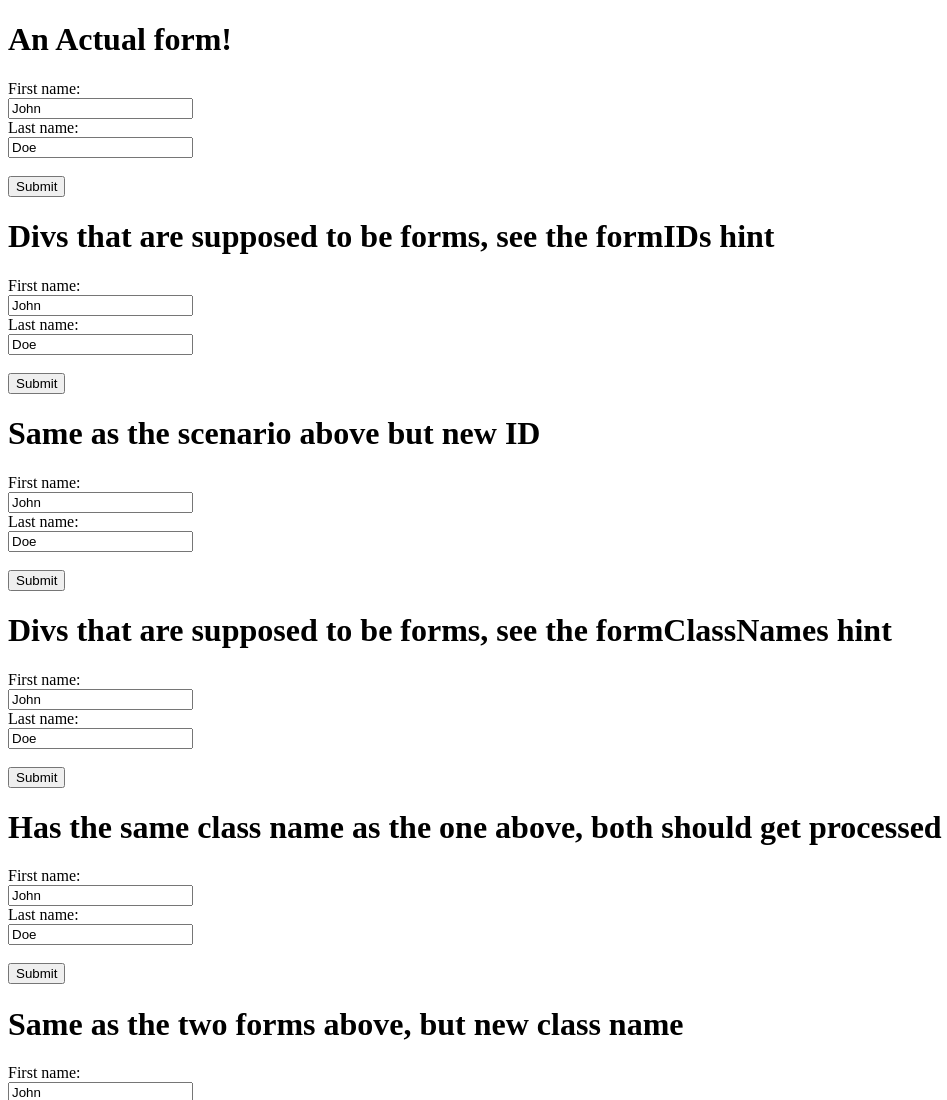
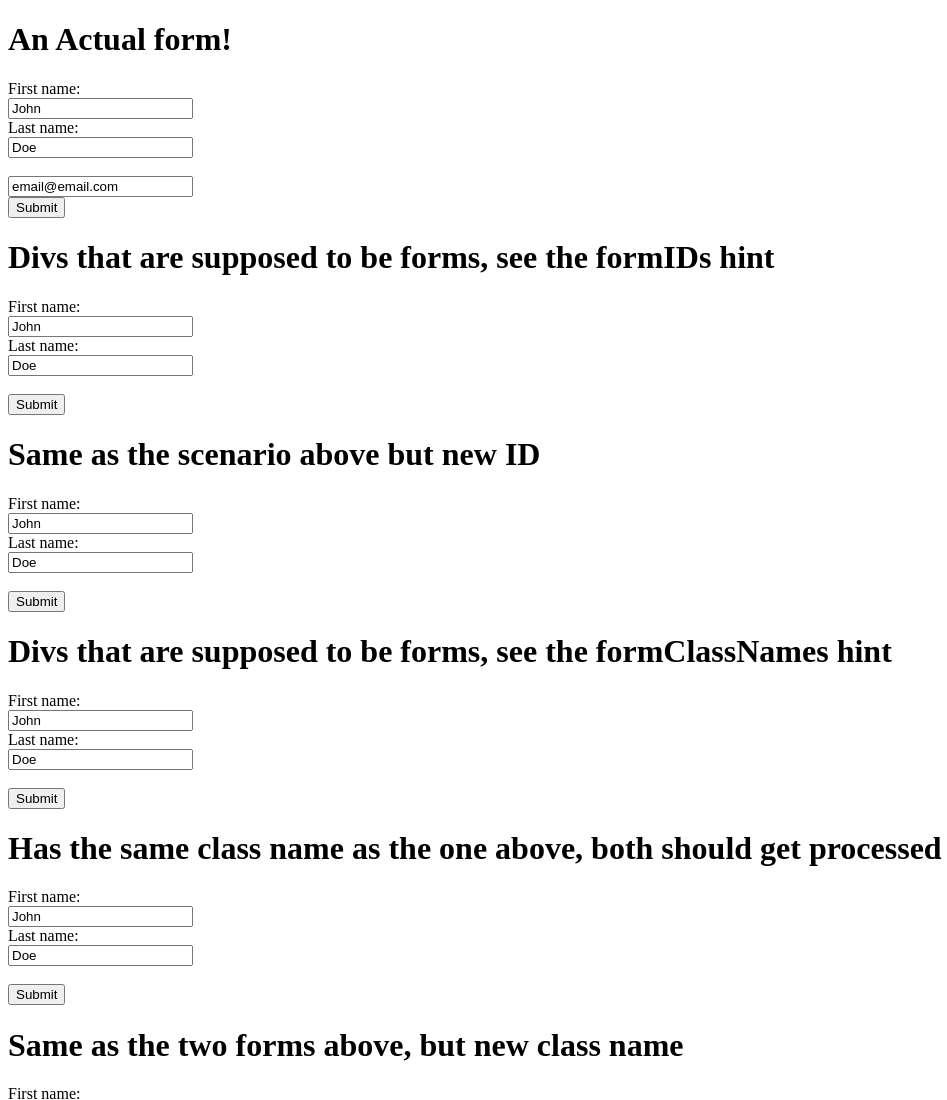
Before and after one commit to Ravalyn/test12622, a plain HTML site: page index.html in a window 1280 px wide. Shown: the top 1100 px of the page, without its empty margins (0-947 px from the left). Drawn offline with Linux system fonts and the light colour scheme.

Commit message:
add email field to main form

```diff
--- a/index.html
+++ b/index.html
@@ -10,6 +10,7 @@
       <input type="text" name="fname" value="John" required /><br />
       <label for="lname">Last name:</label><br />
       <input type="text" name="lname" value="Doe" /><br /><br />
+      <input type="email" name="email" value="email@email.com" /><br />
       <input type="submit" value="Submit" />
     </form>
 
```
